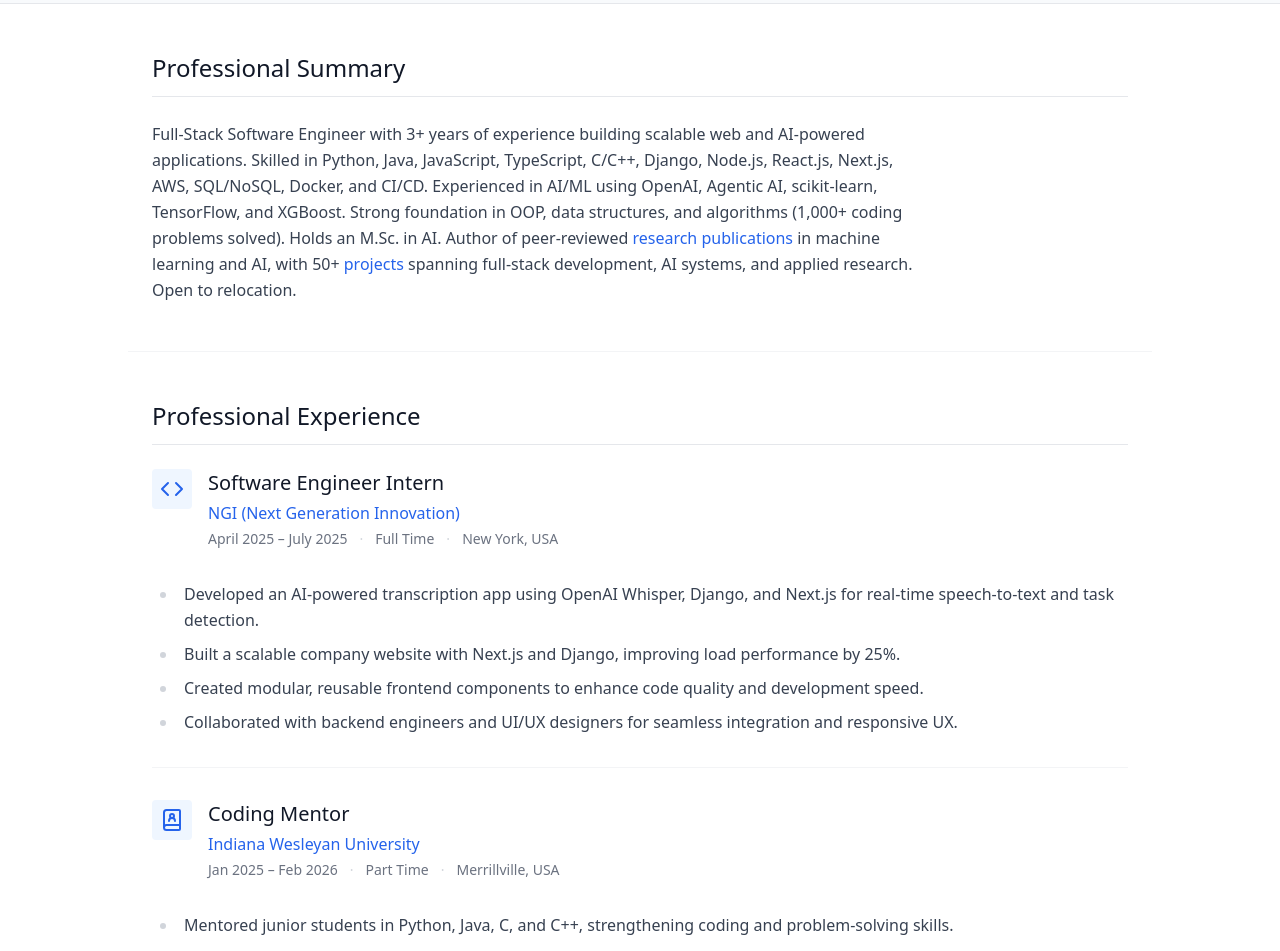
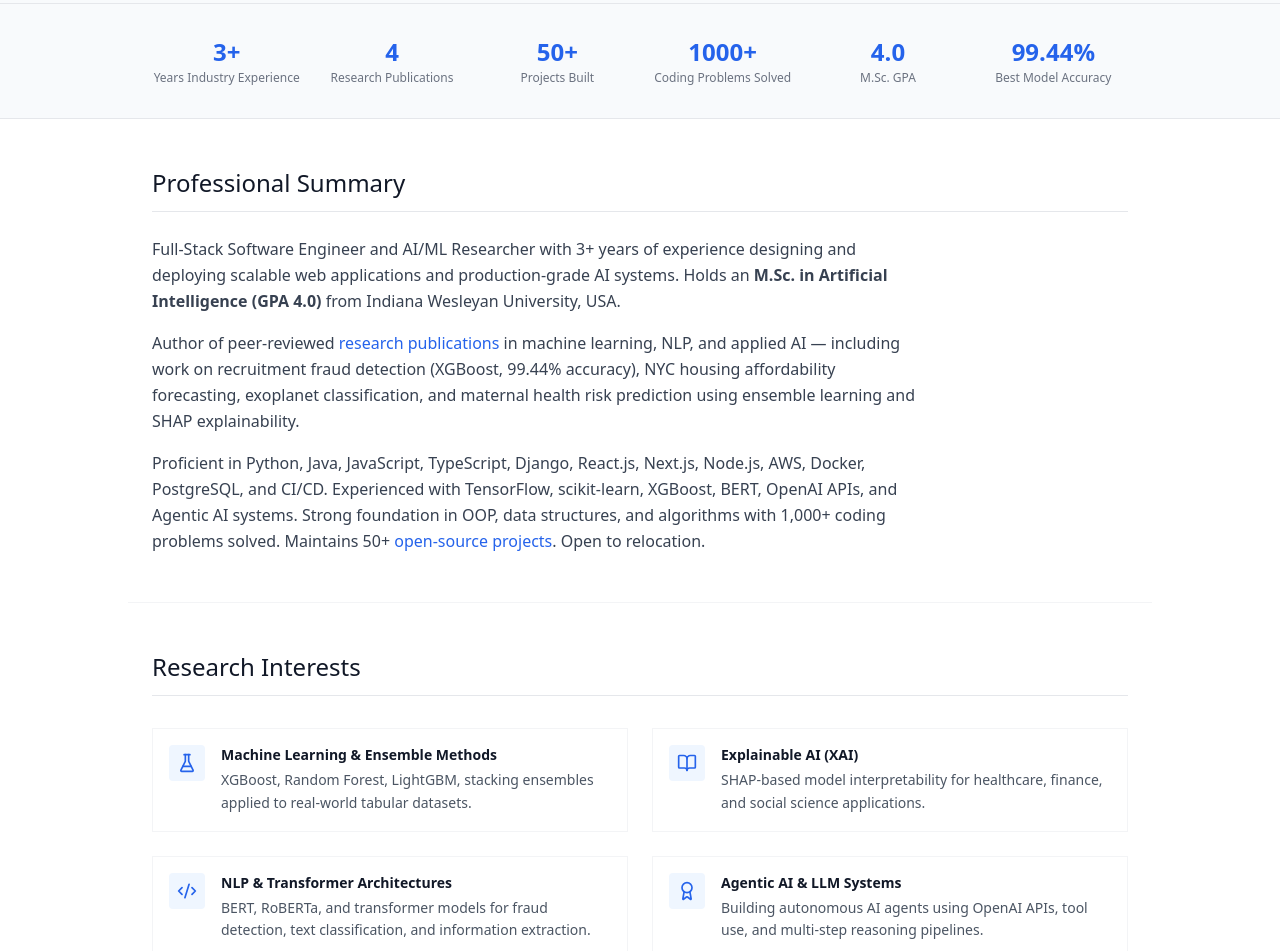
Before and after one commit to ayanchyaziz123/rahmanworld_next, a Next.js app: page /pages/about in a window 1280 px wide. Shown: the part 380-1331 px from the top of the page. Built offline with nearby package versions, Linux system fonts and the light colour scheme.

Commit message:
perfect version

```diff
--- a/src/app/page.js
+++ b/src/app/page.js
@@ -20,22 +20,40 @@ const HomePage = () => {
 
                     {/* Left: text */}
                     <div className="flex-1 space-y-6 order-2 lg:order-1 text-center lg:text-left">
-                        <div className="space-y-2">
-                            <p className="text-blue-600 text-xs font-medium tracking-widest uppercase">
-                                AI Software Engineer
-                            </p>
+                        <div className="space-y-3">
+                            <div className="flex flex-wrap justify-center lg:justify-start gap-2">
+                                <span className="inline-block bg-blue-50 border border-blue-200 text-blue-700 text-xs font-medium px-3 py-1 rounded-full tracking-wide">
+                                    AI/ML Researcher
+                                </span>
+                                <span className="inline-block bg-gray-100 border border-gray-200 text-gray-600 text-xs font-medium px-3 py-1 rounded-full tracking-wide">
+                                    Full-Stack Software Engineer
+                                </span>
+                            </div>
                             <h1 className="text-5xl lg:text-6xl font-light text-gray-900 tracking-tight leading-tight">
-                                Hi, I&apos;m{' '}
+                                Azizur{' '}
                                 <span className="font-normal">Rahman</span>
                                 <span className="text-blue-600">.</span>
                             </h1>
                         </div>
 
-                        <p className="text-gray-600 text-lg leading-relaxed max-w-lg mx-auto lg:mx-0">
-                            AI Software Engineer passionate about machine learning,
-                            astronomy, and building elegant solutions to complex problems.
-                            I bridge the gap between research and production-ready systems.
+                        <p className="text-gray-600 text-base leading-relaxed max-w-lg mx-auto lg:mx-0">
+                            Full-Stack Software Engineer and AI/ML Researcher with 3+ years of experience
+                            building scalable web applications and production AI systems. Author of
+                            peer-reviewed publications in machine learning and applied AI. Specializes
+                            in Python, React, Next.js, Django, TensorFlow, and XGBoost.
                         </p>
+
+                        {/* Education badges */}
+                        <div className="flex flex-col gap-1.5 text-sm text-gray-500 max-w-lg mx-auto lg:mx-0">
+                            <div className="flex items-center justify-center lg:justify-start gap-2">
+                                <span className="w-1.5 h-1.5 rounded-full bg-blue-500 flex-shrink-0"></span>
+                                <span>M.Sc. Artificial Intelligence — Indiana Wesleyan University, USA</span>
+                            </div>
+                            <div className="flex items-center justify-center lg:justify-start gap-2">
+                                <span className="w-1.5 h-1.5 rounded-full bg-gray-400 flex-shrink-0"></span>
+                                <span>B.Sc. Computer Science & Engineering — Metropolitan University, Bangladesh</span>
+                            </div>
+                        </div>
 
                         {/* CTA buttons */}
                         <div className="flex flex-wrap gap-3 justify-center lg:justify-start">
--- a/src/app/pages/about/page.js
+++ b/src/app/pages/about/page.js
@@ -2,7 +2,7 @@ import Profile from "@/app/components/Profile";
 import Experience from "@/app/components/Experience";
 import Education from "@/app/components/Education";
 import Link from "next/link";
-import { ArrowRight } from "lucide-react";
+import { ArrowRight, BookOpen, Code2, FlaskConical, Award, ExternalLink } from "lucide-react";
 
 const skillCategories = [
     {
@@ -32,10 +32,42 @@ const skillCategories = [
 ];
 
 const certifications = [
-    { name: "Problem Solving", issuer: "HackerRank" },
-    { name: "Python Basic", issuer: "HackerRank" },
-    { name: "Java Basic", issuer: "HackerRank" },
-    { name: "React Fundamentals", issuer: "Coursera" },
+    { name: "Problem Solving", issuer: "HackerRank", link: "https://www.hackerrank.com/certificates/iframe/0a7e6d1c0e5a" },
+    { name: "Python Basic", issuer: "HackerRank", link: "https://www.hackerrank.com" },
+    { name: "Java Basic", issuer: "HackerRank", link: "https://www.hackerrank.com" },
+    { name: "React Fundamentals", issuer: "Coursera", link: "https://www.coursera.org" },
+];
+
+const researchInterests = [
+    {
+        icon: <FlaskConical className="w-5 h-5 text-blue-600" />,
+        title: "Machine Learning & Ensemble Methods",
+        desc: "XGBoost, Random Forest, LightGBM, stacking ensembles applied to real-world tabular datasets.",
+    },
+    {
+        icon: <BookOpen className="w-5 h-5 text-blue-600" />,
+        title: "Explainable AI (XAI)",
+        desc: "SHAP-based model interpretability for healthcare, finance, and social science applications.",
+    },
+    {
+        icon: <Code2 className="w-5 h-5 text-blue-600" />,
+        title: "NLP & Transformer Architectures",
+        desc: "BERT, RoBERTa, and transformer models for fraud detection, text classification, and information extraction.",
+    },
+    {
+        icon: <Award className="w-5 h-5 text-blue-600" />,
+        title: "Agentic AI & LLM Systems",
+        desc: "Building autonomous AI agents using OpenAI APIs, tool use, and multi-step reasoning pipelines.",
+    },
+];
+
+const highlights = [
+    { value: "3+", label: "Years Industry Experience" },
+    { value: "4", label: "Research Publications" },
+    { value: "50+", label: "Projects Built" },
+    { value: "1000+", label: "Coding Problems Solved" },
+    { value: "4.0", label: "M.Sc. GPA" },
+    { value: "99.44%", label: "Best Model Accuracy" },
 ];
 
 export default function AboutPage() {
@@ -45,27 +77,70 @@ export default function AboutPage() {
             {/* ── Hero header ── */}
             <Profile />
 
+            {/* ── Quick Stats ── */}
+            <section className="bg-slate-50 border-b border-gray-200">
+                <div className="max-w-5xl mx-auto px-6 py-8">
+                    <div className="grid grid-cols-3 sm:grid-cols-6 gap-4 text-center">
+                        {highlights.map((h, i) => (
+                            <div key={i}>
+                                <div className="text-2xl font-semibold text-blue-600">{h.value}</div>
+                                <div className="text-xs text-gray-500 mt-0.5">{h.label}</div>
+                            </div>
+                        ))}
+                    </div>
+                </div>
+            </section>
+
             {/* ── Professional Summary ── */}
             <section className="max-w-5xl mx-auto px-6 py-12 border-b border-gray-100">
                 <h2 className="text-2xl font-light text-gray-900 border-b border-gray-200 pb-3 mb-6">
                     Professional Summary
                 </h2>
-                <p className="text-gray-700 leading-relaxed text-base max-w-3xl">
-                    Full-Stack Software Engineer with 3+ years of experience building scalable web and
-                    AI-powered applications. Skilled in Python, Java, JavaScript, TypeScript, C/C++,
-                    Django, Node.js, React.js, Next.js, AWS, SQL/NoSQL, Docker, and CI/CD. Experienced
-                    in AI/ML using OpenAI, Agentic AI, scikit-learn, TensorFlow, and XGBoost. Strong
-                    foundation in OOP, data structures, and algorithms (1,000+ coding problems solved).
-                    Holds an M.Sc. in AI. Author of peer-reviewed{" "}
+                <div className="max-w-3xl space-y-4 text-gray-700 leading-relaxed text-base">
+                    <p>
+                        Full-Stack Software Engineer and AI/ML Researcher with 3+ years of experience
+                        designing and deploying scalable web applications and production-grade AI systems.
+                        Holds an <strong>M.Sc. in Artificial Intelligence (GPA 4.0)</strong> from Indiana Wesleyan University, USA.
+                    </p>
+                    <p>
+                        Author of peer-reviewed{" "}
                         <Link href="/pages/publications" className="text-blue-600 hover:underline font-medium">
                             research publications
                         </Link>{" "}
-                    in machine learning and AI, with 50+{" "}
+                        in machine learning, NLP, and applied AI — including work on recruitment fraud detection
+                        (XGBoost, 99.44% accuracy), NYC housing affordability forecasting, exoplanet classification,
+                        and maternal health risk prediction using ensemble learning and SHAP explainability.
+                    </p>
+                    <p>
+                        Proficient in Python, Java, JavaScript, TypeScript, Django, React.js, Next.js, Node.js,
+                        AWS, Docker, PostgreSQL, and CI/CD. Experienced with TensorFlow, scikit-learn, XGBoost,
+                        BERT, OpenAI APIs, and Agentic AI systems. Strong foundation in OOP, data structures,
+                        and algorithms with 1,000+ coding problems solved. Maintains 50+{" "}
                         <Link href="/pages/artifacts" className="text-blue-600 hover:underline font-medium">
-                        projects
-                    </Link>{" "}
-                    spanning full-stack development, AI systems, and applied research. Open to relocation.
+                            open-source projects
+                        </Link>. Open to relocation.
                     </p>
+                </div>
+            </section>
+
+            {/* ── Research Interests ── */}
+            <section className="max-w-5xl mx-auto px-6 py-12 border-b border-gray-100">
+                <h2 className="text-2xl font-light text-gray-900 border-b border-gray-200 pb-3 mb-8">
+                    Research Interests
+                </h2>
+                <div className="grid grid-cols-1 sm:grid-cols-2 gap-6">
+                    {researchInterests.map((r, i) => (
+                        <div key={i} className="flex gap-4 p-4 border border-gray-100 hover:border-blue-200 transition-colors duration-200">
+                            <div className="p-2 bg-blue-50 rounded h-fit">
+                                {r.icon}
+                            </div>
+                            <div>
+                                <h3 className="text-sm font-semibold text-gray-900 mb-1">{r.title}</h3>
+                                <p className="text-sm text-gray-600 leading-relaxed">{r.desc}</p>
+                            </div>
+                        </div>
+                    ))}
+                </div>
             </section>
 
             {/* ── Experience ── */}
@@ -107,13 +182,21 @@ export default function AboutPage() {
                 </h2>
                 <div className="grid grid-cols-1 sm:grid-cols-2 lg:grid-cols-4 gap-4">
                     {certifications.map((cert, i) => (
-                        <div
+                        <a
                             key={i}
-                            className="border border-gray-200 p-4 hover:border-blue-300 transition-colors duration-200"
+                            href={cert.link}
+                            target="_blank"
+                            rel="noopener noreferrer"
+                            className="group border border-gray-200 p-4 hover:border-blue-300 transition-colors duration-200 block"
                         >
+                            <div className="flex items-start justify-between gap-2">
+                                <div>
                                     <p className="text-sm font-medium text-gray-900 mb-1">{cert.name}</p>
                                     <p className="text-xs text-gray-500">{cert.issuer}</p>
                                 </div>
+                                <ExternalLink className="w-3.5 h-3.5 text-gray-300 group-hover:text-blue-400 flex-shrink-0 mt-0.5 transition-colors" />
+                            </div>
+                        </a>
                     ))}
                 </div>
             </section>
--- a/src/app/pages/publications/page.js
+++ b/src/app/pages/publications/page.js
@@ -29,7 +29,7 @@ const publications = [{
         "Housing affordability remains a defining challenge for low- and middle-income renters in New York City. This paper presents an IEEE-standard machine learning pipeline applied to a novel NTA-level panel dataset spanning 239 Neighborhood Tabulation Areas across four NYC boroughs (2012–2022), comprising 2,512 observations and 49 features sourced from the U.S. Census Bureau ACS 5-year estimates, NYC eviction records, and the Zillow Observed Rent Index (ZORI). Four ensemble models — Random Forest, XGBoost, LightGBM, and a Stacking Ensemble — are evaluated using temporal train/val/test splits and 5-fold TimeSeriesSplit cross-validation. XGBoost achieves the best performance (Test R²=0.891, RMSE=0.031). SHAP analysis identifies rent burden at the 30% threshold, renter-to-household income ratio, and median gross rent as the top predictive features. Moran's I spatial autocorrelation test (I=0.241, p=0.038) reveals statistically significant clustering of residuals, motivating future spatially-explicit modeling. Borough-level forecasts project continued affordability deterioration in the Bronx and Brooklyn through 2025.",
     pdfLink: null,
     status: "Pending",
-    github: "https://github.com/ayanchyaziz123/Exoplanet_Classification",
+    github: "https://github.com/ayanchyaziz123/AI-Driven-Housing-Affordability-Forecasting-in-New-York-City",
     keywords: ["Housing Affordability", "XGBoost", "SHAP", "New York City", "NTA", "ACS", "Ensemble Learning", "Spatial Autocorrelation", "Rent Burden", "Time-Series CV"],
 },
 {
```
Lines whose indentation alone changed are shown as unchanged.
